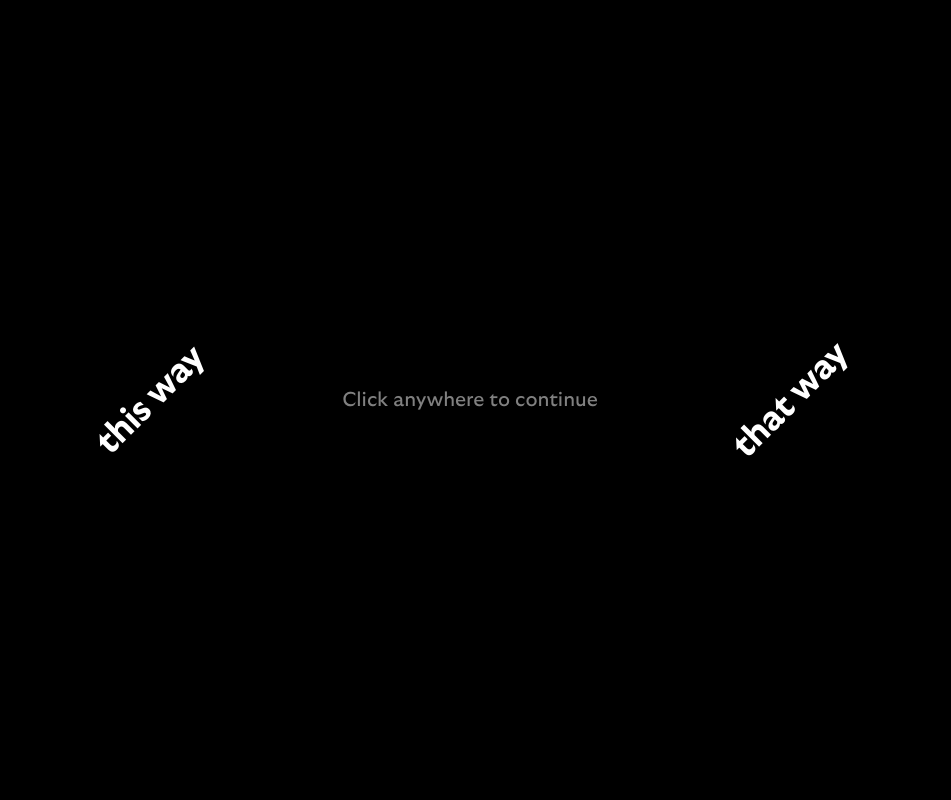
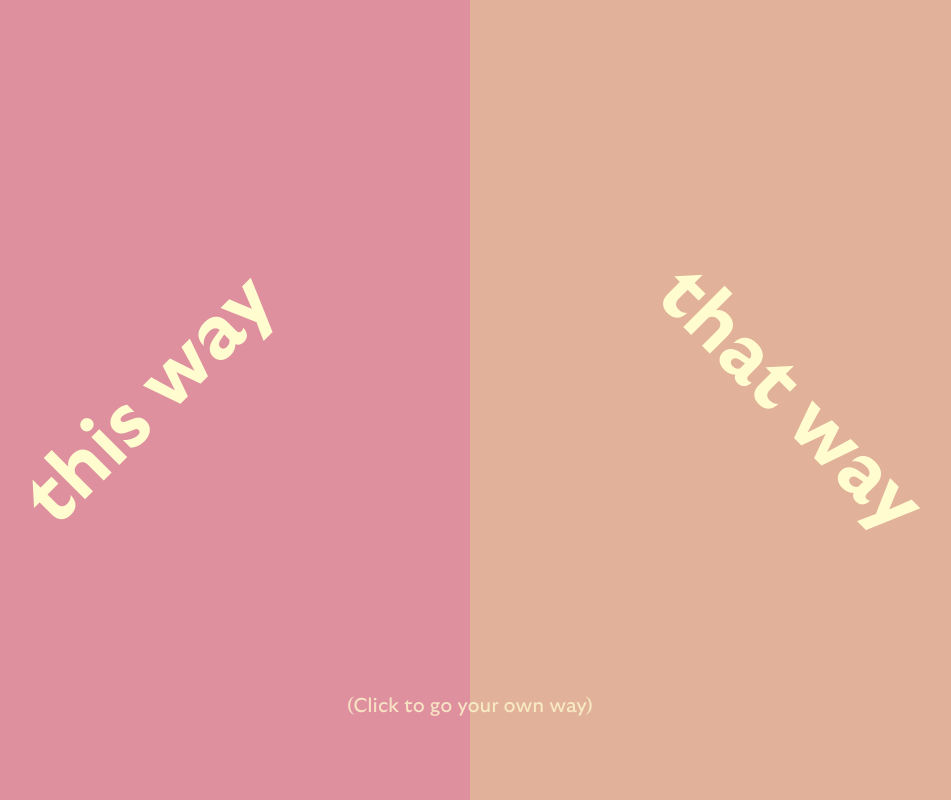
Before and after one commit to connkat/this-way-that-way, a Next.js app: page / in a window 1280 px wide. Shown: the whole page, without its empty margins (170-1121 px from the left). Built offline with nearby package versions, Linux system fonts and the light colour scheme.

Commit message:
splash screen updates

```diff
--- a/src/app/components/SplashScreen.tsx
+++ b/src/app/components/SplashScreen.tsx
@@ -1,6 +1,7 @@
 "use client";
 
 import { useEffect, useState } from "react";
+import { getColor } from "@/styles/colors";
 
 interface SplashScreenProps {
   onComplete: () => void;
@@ -24,35 +25,68 @@ export default function SplashScreen({ onComplete }: SplashScreenProps) {
     setIsAnimating(false);
     setTimeout(() => {
       onComplete();
-    }, 500); // Give time for exit animation
+    }, 500);
   };
 
   if (!isAnimating) return null;
 
   return (
     <div
-      className={`fixed inset-0 z-50 flex items-center justify-center ${isClickable ? 'cursor-pointer' : 'cursor-default'}`}
+      className={`fixed inset-0 z-50 flex items-center justify-center ${
+        isClickable ? "cursor-pointer" : "cursor-default"
+      }`}
       onClick={handleClick}
     >
       <div className="absolute inset-0 flex">
-        {isClickable && (
-          <div className="absolute inset-0 z-10 flex items-center justify-center">
-            <p className="text-white text-xl opacity-50">Click anywhere to continue</p>
-          </div>
-        )}
         {/* Left side */}
-        <div className={`w-1/2 bg-black transform origin-bottom-right transition-transform duration-1000 ${isAnimating ? "scale-100" : "scale-0"}`}>
+        <div
+          className={`w-1/2 transform origin-bottom-right transition-transform duration-1000 ${
+            isAnimating ? "scale-100" : "scale-0"
+          }`}
+          style={{ backgroundColor: getColor("pastelCrimson") }}
+        >
           <div className="h-full flex items-center justify-center">
-            <h1 className="heading-1 text-white transform -rotate-45">this way</h1>
+            <h1
+              className="font-standard-bold text-[5rem] leading-tight transform -rotate-45 transition-colors duration-300"
+              style={{ color: "#FFFDD0" }}
+              onMouseEnter={(e) => e.currentTarget.style.color = getColor("blue")}
+              onMouseLeave={(e) => e.currentTarget.style.color = "#FFFDD0"}
+            >
+              this way
+            </h1>
           </div>
         </div>
         {/* Right side */}
-        <div className={`w-1/2 bg-black transform origin-top-left transition-transform duration-1000 ${isAnimating ? "scale-100" : "scale-0"}`}>
+        <div
+          className={`w-1/2 transform origin-top-left transition-transform duration-1000 ${
+            isAnimating ? "scale-100" : "scale-0"
+          }`}
+          style={{ backgroundColor: getColor("pastelOrange") }}
+        >
           <div className="h-full flex items-center justify-center">
-            <h1 className="heading-1 text-white transform -rotate-45">that way</h1>
+            <h1
+              className="font-standard-bold text-[5rem] leading-tight transform rotate-45 transition-colors duration-300"
+              style={{ color: "#FFFDD0" }}
+              onMouseEnter={(e) => e.currentTarget.style.color = getColor("blue")}
+              onMouseLeave={(e) => e.currentTarget.style.color = "#FFFDD0"}
+            >
+              that way
+            </h1>
           </div>
         </div>
       </div>
+      {isClickable && (
+        <div className="absolute bottom-20 inset-x-0 z-10 flex items-center justify-center">
+          <p
+            className="text-xl opacity-75 transition-colors duration-300"
+            style={{ color: "#FFFDD0" }}
+            onMouseEnter={(e) => e.currentTarget.style.color = getColor("blue")}
+            onMouseLeave={(e) => e.currentTarget.style.color = "#FFFDD0"}
+          >
+            (Click to go your own way)
+          </p>
+        </div>
+      )}
     </div>
   );
 }
```
